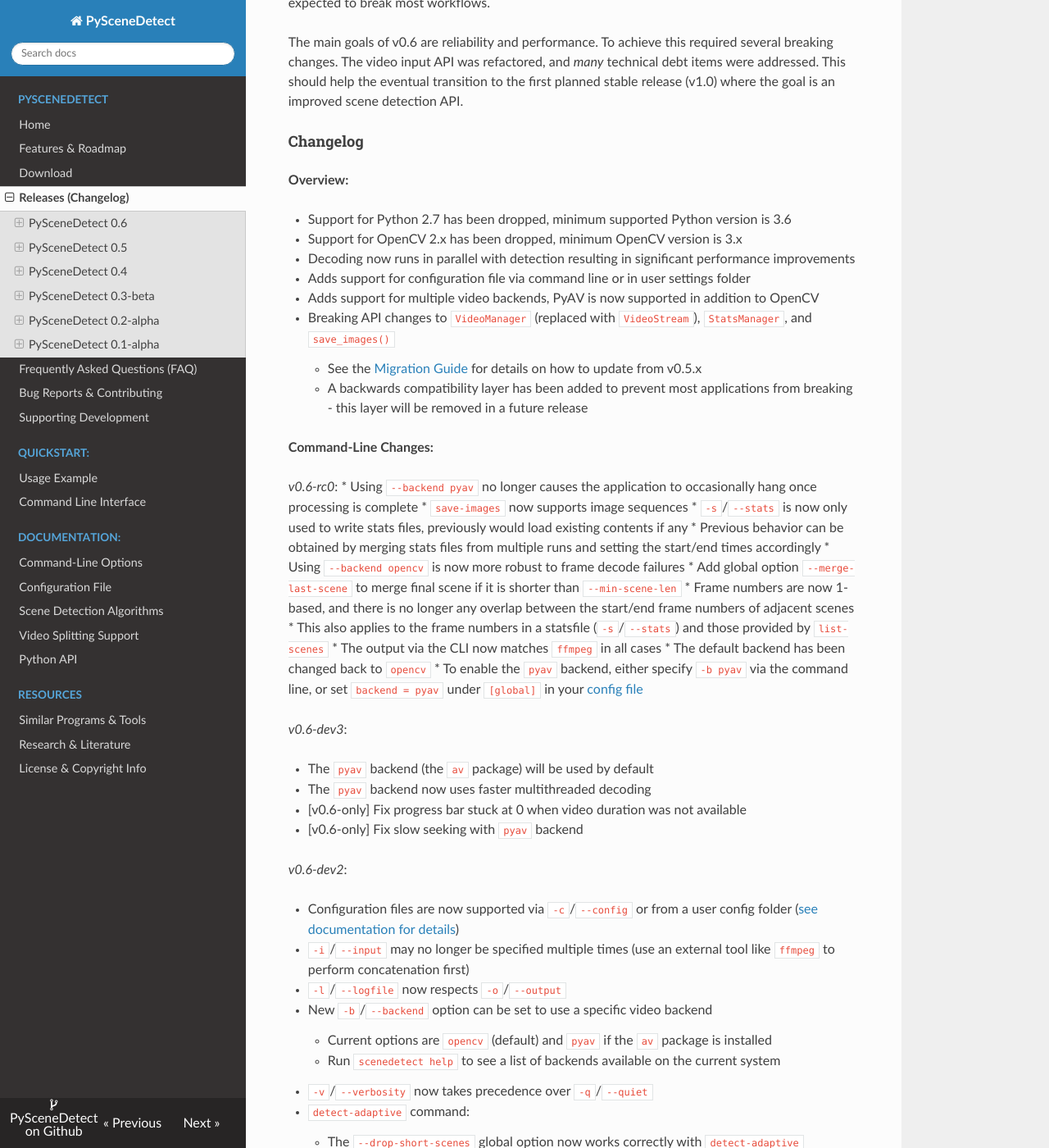
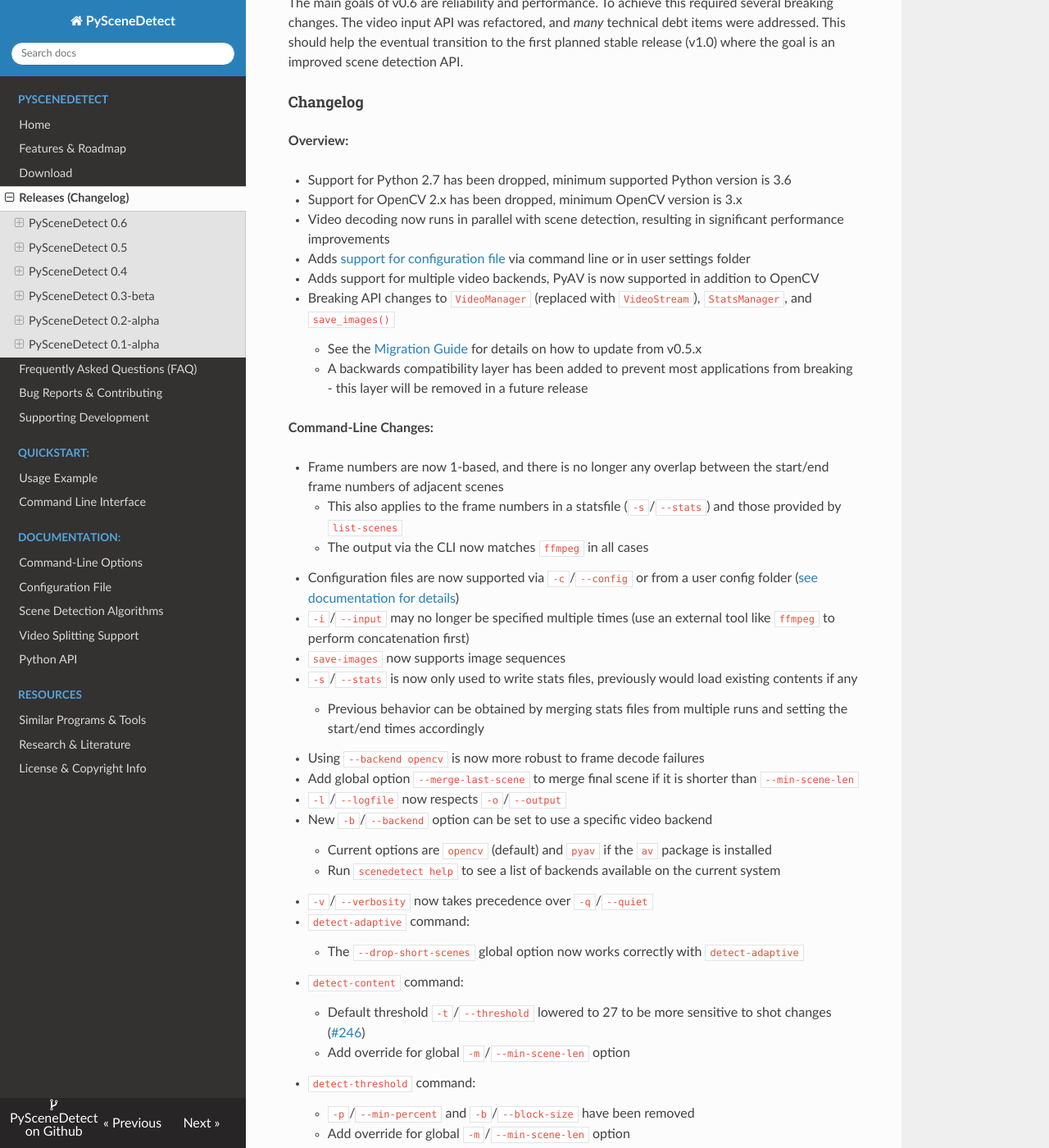
Before and after one commit to vovamushak/PySceneDetect, an MkDocs documentation site: the page built from docs/changelog.md, in a window 1280 px wide and 1400 px high, scrolled down 466 px. Shown: the whole window at 82% size. Built offline with MkDocs 1.6.1, drawn with Linux system fonts in a browser that asks for light colours; nearby versions of some CDN libraries; old or Windows-style settings are respelled for this version of MkDocs; some of the changed text lies outside the part shown.

Commit message:
[docs] Combine development release changelogs.
Improve conciseness of config file documentation.

```diff
--- a/docs/changelog.md
+++ b/docs/changelog.md
@@ -4,11 +4,9 @@ PySceneDetect Releases
 
 ## PySceneDetect 0.6
 
-### 0.6-rc0 (April 24, 2022)
+### 0.6 (TBD)
 
 #### Release Notes
-
-**This is a pre-release of the upcoming PySceneDetect v0.6.**
 
 PySceneDetect v0.6 is a **major breaking change** including better performance, configuration file support, and a more ergonomic API.  The new **minimum Python version is now 3.6**. See the [Migration Guide](https://manual.scenedetect.com/en/v0.6/api/migration_guide.html) for information on how to port existing applications to the new API.  Most users will see performance improvements after updating, and changes to the command-line are not expected to break most workflows.
 
@@ -20,8 +18,8 @@ The main goals of v0.6 are reliability and performance. To achieve this required
 
  * Support for Python 2.7 has been dropped, minimum supported Python version is 3.6
  * Support for OpenCV 2.x has been dropped, minimum OpenCV version is 3.x
- * Decoding now runs in parallel with detection resulting in significant performance improvements
- * Adds support for configuration file via command line or in user settings folder
+ * Video decoding now runs in parallel with scene detection, resulting in significant performance improvements
+ * Adds [support for configuration file](http://scenedetect.com/projects/Manual/en/v0.6/cli/config_file.html) via command line or in user settings folder
  * Adds support for multiple video backends, PyAV is now supported in addition to OpenCV
  * Breaking API changes to `VideoManager` (replaced with `VideoStream`), `StatsManager`, and `save_images()`
     * See the [Migration Guide](https://manual.scenedetect.com/en/v0.6/api/migration_guide.html) for details on how to update from v0.5.x
@@ -29,30 +27,16 @@ The main goals of v0.6 are reliability and performance. To achieve this required
 
 **Command-Line Changes:**
 
-*v0.6-rc0*:
- * Using `--backend pyav` no longer causes the application to occasionally hang once processing is complete
+ * Frame numbers are now 1-based, and there is no longer any overlap between the start/end frame numbers of adjacent scenes
+     * This also applies to the frame numbers in a statsfile (`-s`/`--stats`) and those provided by `list-scenes`
+     * The output via the CLI now matches `ffmpeg` in all cases
+ * Configuration files are now supported via `-c`/`--config` or from a user config folder ([see documentation for details](http://scenedetect.com/projects/Manual/en/v0.6/cli/config_file.html))
+ * `-i`/`--input` may no longer be specified multiple times (use an external tool like `ffmpeg` to perform concatenation first)
  * `save-images` now supports image sequences
  * `-s`/`--stats` is now only used to write stats files, previously would load existing contents if any
     * Previous behavior can be obtained by merging stats files from multiple runs and setting the start/end times accordingly
  * Using `--backend opencv` is now more robust to frame decode failures
  * Add global option `--merge-last-scene` to merge final scene if it is shorter than `--min-scene-len`
- * Frame numbers are now 1-based, and there is no longer any overlap between the start/end frame numbers of adjacent scenes
-     * This also applies to the frame numbers in a statsfile (`-s`/`--stats`) and those provided by `list-scenes`
-     * The output via the CLI now matches `ffmpeg` in all cases
- * The default backend has been changed back to `opencv`
-     * To enable the `pyav` backend, either specify `-b pyav` via the command line, or set `backend = pyav` under `[global]` in your [config file](http://scenedetect.com/projects/Manual/en/v0.6/cli/config_file.html)
-
-*v0.6-dev3*:
-
- * The `pyav` backend (the `av` package) will be used by default
- * The `pyav` backend now uses faster multithreaded decoding
- * [v0.6-only] Fix progress bar stuck at 0 when video duration was not available
- * [v0.6-only] Fix slow seeking with `pyav` backend
-
-*v0.6-dev2*:
-
- * Configuration files are now supported via `-c`/`--config` or from a user config folder ([see documentation for details](https://scenedetect.com/en/v0.6/reference/config))
- * `-i`/`--input` may no longer be specified multiple times (use an external tool like `ffmpeg` to perform concatenation first)
  * `-l`/`--logfile` now respects `-o`/`--output`
  * New `-b`/`--backend` option can be set to use a specific video backend
      * Current options are `opencv` (default) and `pyav` if the `av` package is installed
@@ -73,30 +57,7 @@ The main goals of v0.6 are reliability and performance. To achieve this required
 
 **API Changes:**
 
-*v0.6-rc0*:
-
- * Add some backwards compatibility with v0.5 to avoid breaking most applications on release while still allowing performance improvements
- * Changes to `StatsManager`:
-    * The `load_from_csv` method is now deprecated and will be removed in v1.0
- * [v0.6-only] `VideoStreamAv`: Many fixes around `threading_mode` and documentation regarding application lockups
- * [v0.6-only] Moved `open_video` function from `scenedetect.backends` to `scenedetect` module
- * Changes to `FrameTimecode`:
-    * Values in the form of seconds (float) or timecodes (str) are now rounded to the nearest frame, rather than truncated ([#268](https://github.com/Breakthrough/PySceneDetect/issues/268)), allowing correct round-trip conversion
-
-*v0.6-dev3*:
-
- * [v0.6-only] `VideoStreamAv`:
-    * Allow specifying `threading_mode`, default is now to use multithreaded decoding
-    * Allow specifying `framerate`
-    * Fix incorrect duration calculation
- * Changes to `FrameTimecode`:
-    * `FrameTimecode` objects can now perform arithmetic with formatted strings, e.g. `'HH:MM:SS.nnn'`
- * Changes to `StatsManager`:
-    * The `base_timecode` argument has been removed from `save_to_csv` (it is no longer required)
- * When calling `scenedetect.open_video`, `VideoStreamAv` will now be used as the preferred backend instead of `VideoStreamCv2`
-
-*v0.6-dev2*:
-
+ * Add backwards compatibility with v0.5 to avoid breaking most applications on release while still allowing performance improvements
  * New high-level `detect` function in `scenedetect` module that only has two required arguments: the path to a video (`path`) and a detector (`detector`), [see example here](http://manual.scenedetect.com/en/v0.6/api.html#quickstart)
  * New `VideoStream` replaces `VideoManager` and supports both OpenCV (`VideoStreamCv2`) and PyAV (`VideoStreamAv`) backends ([#213](https://github.com/Breakthrough/PySceneDetect/issues/213))
     * Improves video seeking invariants, especially around defining what frames 0 and 1 mean for different time properties (`frame_number` is 1-based whereas `position` is 0-based to align with PTS)
@@ -125,7 +90,7 @@ The main goals of v0.6 are reliability and performance. To achieve this required
 
 #### Known Issues
 
- * Image sequences or URL inputs are not supported by the `save-images` or `split-video` commands
+ * URL inputs are not supported by the `save-images` or `split-video` commands
  * Variable framerate videos (VFR) are not fully supported, and will yield incorrect timestamps ([#168](https://github.com/Breakthrough/PySceneDetect/issues/168))
  * The `-l`/`--add-last-scene` option in `detect-threshold` cannot be disabled
 
```
Also changed, not shown: other parts of docs/changelog.md (+5 -1 lines), docs/reference/config.md (+1 -3 lines), manual/cli/config_file.rst (+4 -4 lines), scenedetect.cfg (+3 -6 lines).
